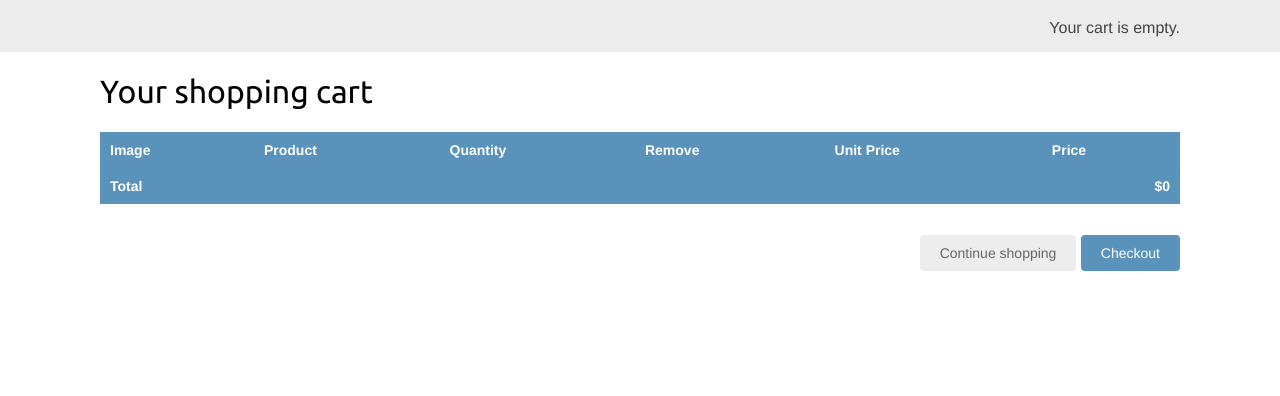
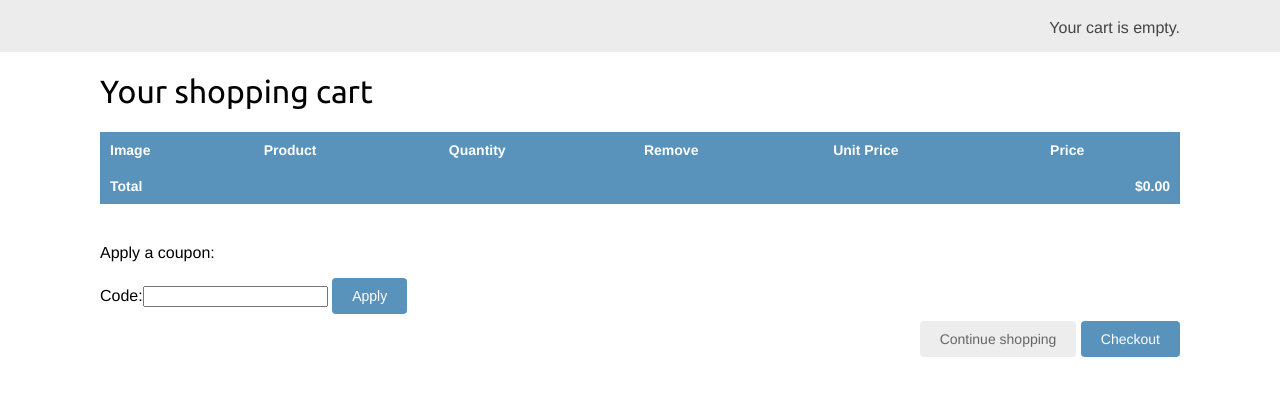
Before and after one commit to shahwan42/learning_django_myshop, a Django app: page /cart/ in a window 1280 px wide. Shown: the part 46-442 px from the top of the page. Run offline with Django 3.2, Linux system fonts and the light colour scheme; parts of the project's set-up code (start-up, migrations or seed data) failed here and were passed over.

Commit message:
coupons works with the cart

```diff
--- a/cart/cart.py
+++ b/cart/cart.py
@@ -3,6 +3,7 @@
 from decimal import Decimal
 from django.conf import settings
 from shop.models import Product
+from coupons.models import Coupon
 
 
 class Cart():
@@ -16,6 +17,8 @@ class Cart():
             #  save an empty cart in the session
             cart = self.session[settings.CART_SESSION_ID] = {}
         self.cart = cart
+        # store current applied coupon
+        self.coupon_id = self.session.get('coupon_id')
 
     def __iter__(self):
         """Iterate over the items in the cart and get the products from the database."""
@@ -67,3 +70,17 @@ class Cart():
         """Remove cart from session."""
         del self.session[settings.CART_SESSION_ID]
         self.save()
+
+    @property
+    def coupon(self):
+        if self.coupon_id:
+            return Coupon.objects.get(id=self.coupon_id)
+        return None
+
+    def get_discount(self):
+        if self.coupon:
+            return (self.coupon.discount / Decimal('100')) * self.get_total_price()
+        return Decimal('0')
+
+    def get_total_price_after_discount(self):
+        return self.get_total_price() - self.get_discount()
--- a/cart/templates/cart/detail.html
+++ b/cart/templates/cart/detail.html
@@ -42,13 +42,32 @@
           </tr>
         {% endwith %}
       {% endfor %}
+      {% if cart.coupon %}
+        <tr class="subtotal">
+          <td>Subtotal</td>
+          <td colspan="4"></td>
+          <td class="num">${{ cart.get_total_price|floatformat:"2" }}</td>
+        </tr>
+        <tr>
+          <td>"{{ cart.coupon.code }}" coupon ({{ cart.coupon.discount }}% off)</td>
+          <td colspan="4"></td>
+          <td class="num neg">- ${{ cart.get_discount|floatformat:"2" }}</td>
+        </tr>
+      {% endif %}
       <tr class="total">
         <td>Total</td>
         <td colspan="4"></td>
-        <td class="num">${{ cart.get_total_price }}</td>
+        <td class="num">${{ cart.get_total_price_after_discount|floatformat:"2" }}</td>
       </tr>
     </tbody>
   </table>
+
+  <p>Apply a coupon:</p>
+  <form action="{% url 'coupons:apply' %}" method="post">
+    {{ coupon_apply_form }}
+    <input type="submit" value="Apply">
+    {% csrf_token %}
+  </form>
 
   <p class="text-right">
     <a href="{% url 'shop:product_list' %}" class="button light">Continue shopping</a>
--- a/cart/views.py
+++ b/cart/views.py
@@ -4,6 +4,7 @@ from django.views.decorators.http import require_POST
 from shop.models import Product
 from .cart import Cart
 from .forms import CartAddProductForm
+from coupons.forms import CouponApplyForm
 
 
 @require_POST
@@ -28,4 +29,5 @@ def cart_detail(request):
     cart = Cart(request)
     for item in cart:
         item['update_quantity_form'] = CartAddProductForm(initial={'quantity': item['quantity'], 'update': True})
-    return render(request, 'cart/detail.html', {'cart': cart})
+    coupon_apply_form = CouponApplyForm()
+    return render(request, 'cart/detail.html', {'cart': cart, 'coupon_apply_form': coupon_apply_form})
--- /dev/null
+++ b/coupons/forms.py
@@ -0,0 +1,4 @@
+from django import forms
+
+class CouponApplyForm(forms.Form):
+    code = forms.CharField()
--- /dev/null
+++ b/coupons/urls.py
@@ -0,0 +1,8 @@
+from django.urls import path
+from . import views
+
+app_name = 'coupons'
+
+urlpatterns = [
+    path('apply/', views.coupon_apply, name='apply'),
+]
--- a/myshop/urls.py
+++ b/myshop/urls.py
@@ -23,6 +23,7 @@ urlpatterns = [
     path('cart/', include('cart.urls', namespace='cart')),
     path('orders/', include('orders.urls', namespace='orders')),
     path('payment/', include('payment.urls', namespace='payment')),
+    path('coupons/', include('coupons.urls', namespace='coupons')),
     path('', include('shop.urls', namespace='shop')),
 ]
 
```
Also changed, not shown: coupons/views.py (+19 -2 lines).
